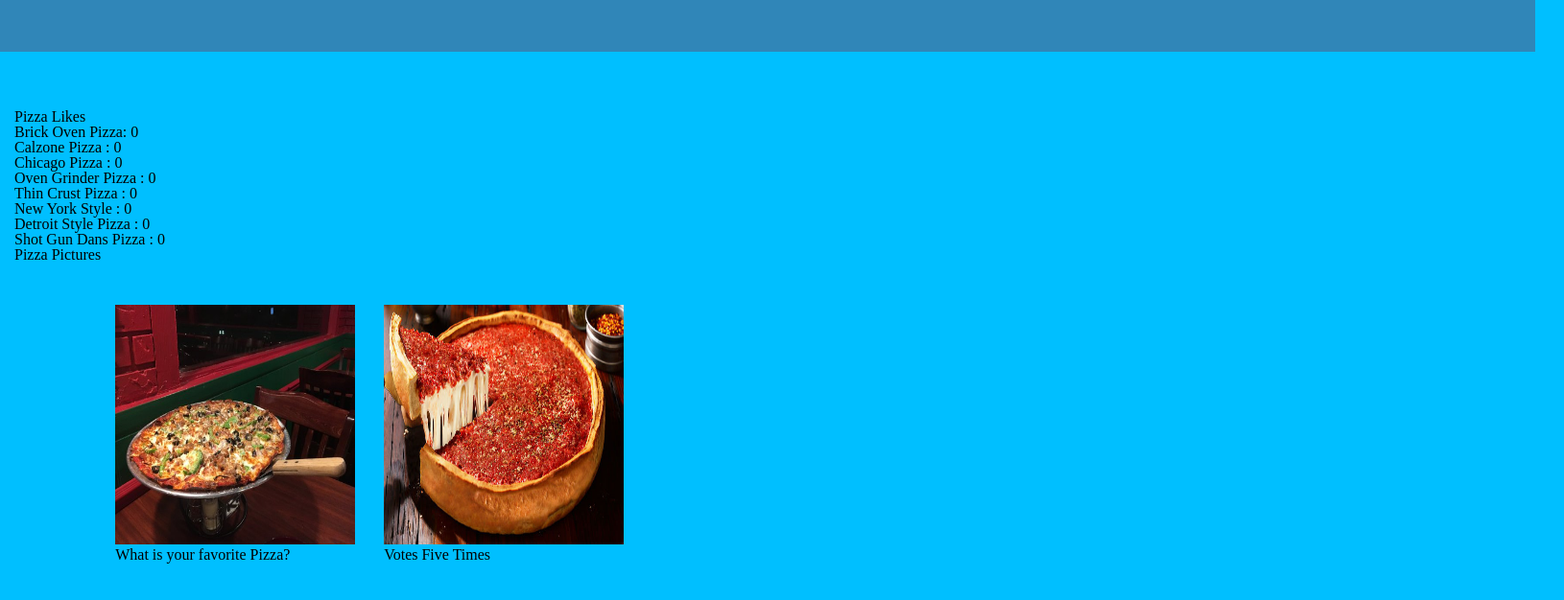
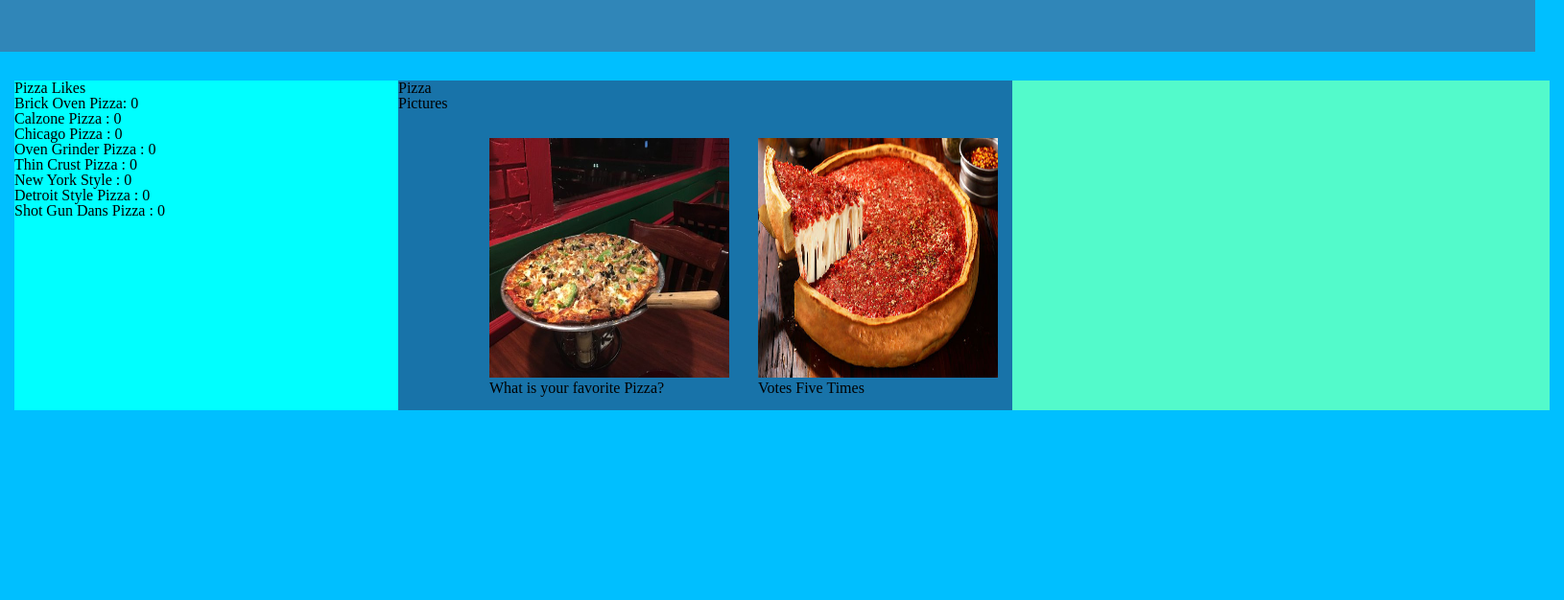
Before and after one commit to DeltaV-Instructor/class-12-09-2023, a plain HTML site: page index.html in a window 1280 px wide. Shown: the part 96-722 px from the top of the page at 96% size, 1630 px wide, since content can reach past the window. Drawn offline with Linux system fonts and the light colour scheme.

Commit message:
add grid to our html

```diff
--- a/css/grid.css
+++ b/css/grid.css
@@ -0,0 +1,33 @@
+.grid {
+  display: grid;
+  width: 1600px;
+  margin: 0 auto;
+  grid-template-columns: 25fr 40fr 35fr;
+  grid-template-rows: 50fr 50fr;
+}
+
+.row-full {
+  margin-top: 15px;
+  grid-row-start: 1;
+  grid-row-end: 3;
+}
+/* for the list  */
+.column-a {
+  background-color: aqua;
+  grid-column-start: 1;
+  grid-column-end: 1;
+
+}
+ /* for images in center  */
+.column-b {
+  background-color: rgb(24, 115, 169);
+  grid-column-start: 2;
+  grid-column-end: 2;
+
+}
+ /* for the chart section  */
+.column-c {
+  background-color: rgb(83, 250, 203);
+  grid-column-start: 3;
+  grid-column-end: 3;
+}
--- a/index.html
+++ b/index.html
@@ -57,6 +57,12 @@
           <h2>Votes Five Times</h2>
         </div>
       </section>
+      <div class="row-full column-c">
+
+      </div>
+
+
+
     </div>
     <!-- we are going to show a chart from canvas.js  -->
 
```
